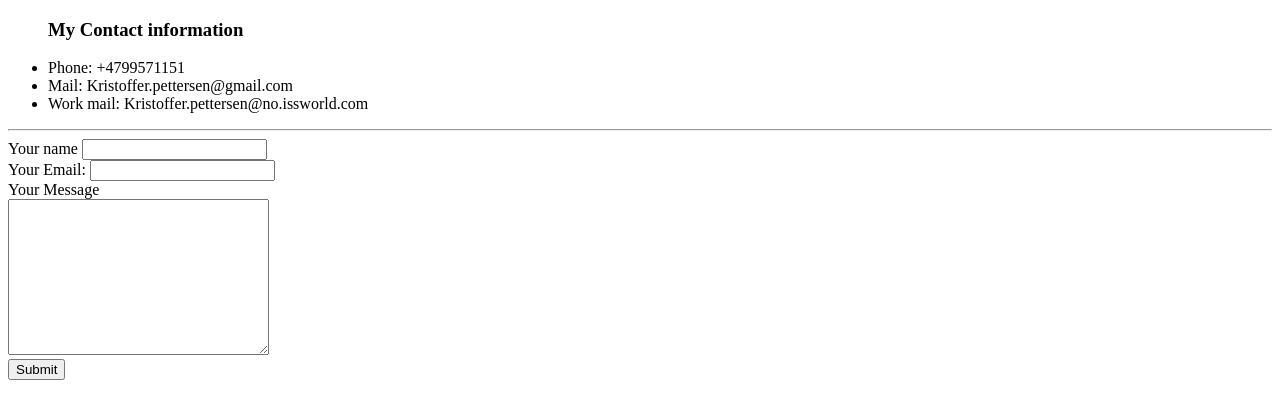
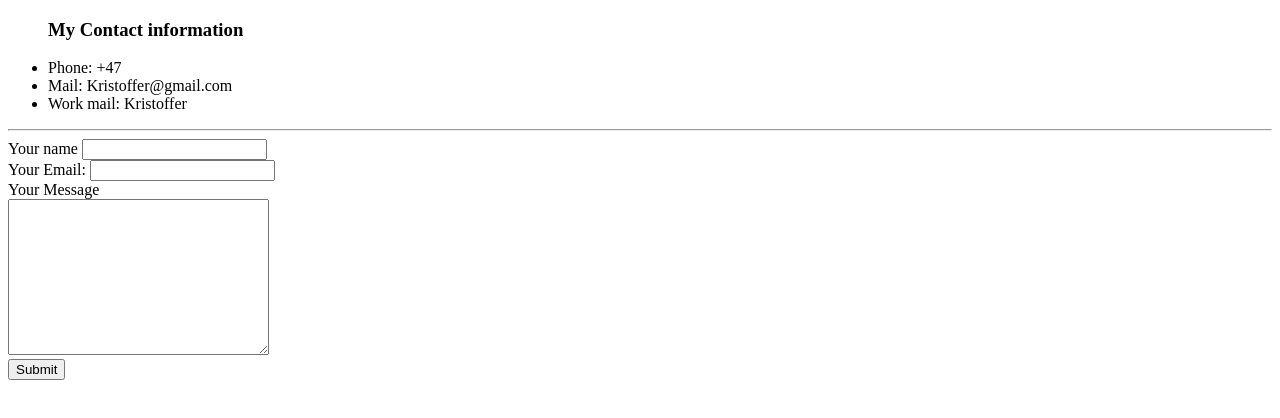
Before and after one commit to krishope/CV, a plain HTML site: page info.html in a window 1280 px wide. Drawn offline with Linux system fonts and the light colour scheme.

Commit message:
Update info.html

```diff
--- a/info.html
+++ b/info.html
@@ -8,13 +8,13 @@
     <p>
     <ul>
     <h3>My Contact information</h3>
-    <li>Phone: +4799571151</li>
-    <li>Mail: Kristoffer.pettersen@gmail.com</li>
-    <li>Work mail: Kristoffer.pettersen@no.issworld.com</li>
+    <li>Phone: +47</li>
+    <li>Mail: Kristoffer@gmail.com</li>
+    <li>Work mail: Kristoffer</li>
     </ul>
     </p>
     <hr>
-    <form class="" action="mailto:itsupport@iss.no" method="post" enctype="text/plain">
+    <form class="" action="mailto:@iss.no" method="post" enctype="text/plain">
       <label>Your name</label>
       <input type="text" name="YourName" value=""><br>
       <label>Your Email:</label>
```
